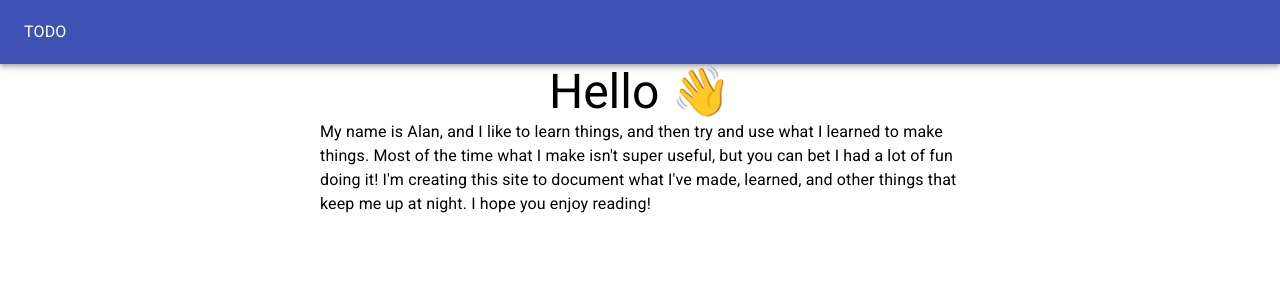
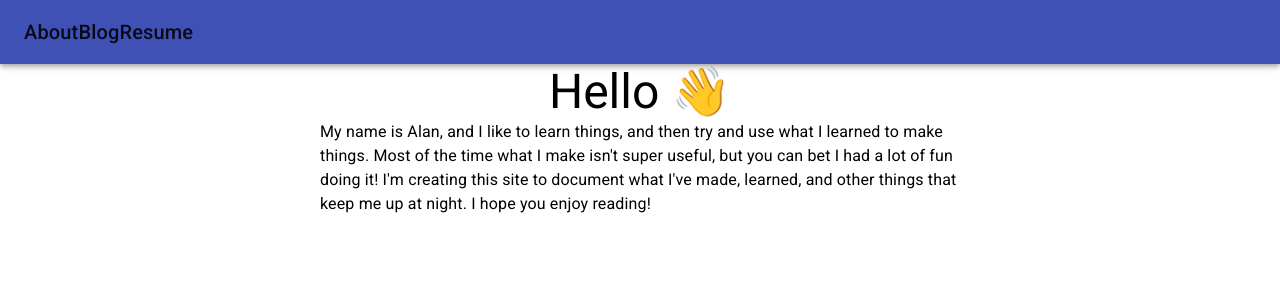
Before and after one commit to yeungalan0/site-monorepo, a Next.js app: page /about in a window 1280 px wide. Shown: the top 300 px of the page. Built offline with nearby package versions, Linux system fonts and the light colour scheme.

Commit message:
Minor header updates, still need to style

```diff
--- a/src/header.tsx
+++ b/src/header.tsx
@@ -1,10 +1,25 @@
 import { AppBar, Toolbar, Typography } from "@material-ui/core";
+import Link from "next/link";
 
 const Header = (): JSX.Element => {
   return (
     <AppBar position="static">
       <Toolbar>
-        <Typography>TODO</Typography>
+        <Typography color="textPrimary" variant="h6">
+          <Link href={`/about`}>
+            <a>About</a>
+          </Link>
+        </Typography>
+        <Typography color="textPrimary" variant="h6">
+          <Link href={`/blog`}>
+            <a>Blog</a>
+          </Link>
+        </Typography>
+        <Typography color="textPrimary" variant="h6">
+          <Link href={`/blog`}>
+            <a>Resume</a>
+          </Link>
+        </Typography>
       </Toolbar>
     </AppBar>
   );
```
